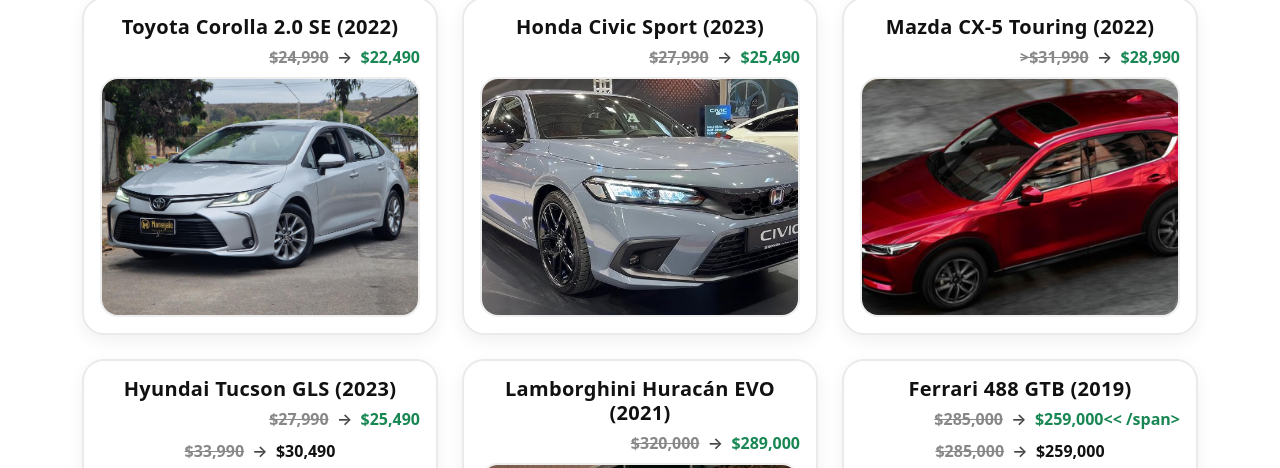
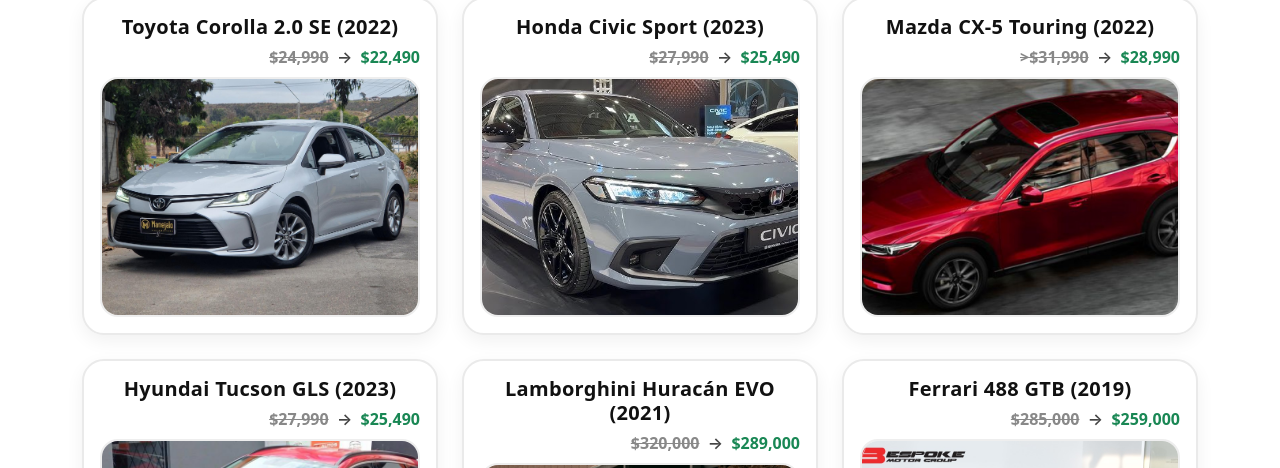
Before and after one commit to MichaelPaucar07/AUT_PG9, a plain HTML site: page promociones.html in a window 1280 px wide. Shown: the part 289-757 px from the top of the page. Drawn offline with nearby package versions, Linux system fonts and the light colour scheme.

Commit message:
Remove duplicate pricing information and fix formatting in promotions section

```diff
--- a/promociones.html
+++ b/promociones.html
@@ -86,10 +86,6 @@
                 <span style="text-decoration:line-through;color:#888;">$27,990</span>
                 &nbsp;→&nbsp; <span class="text-success">$25,490</span>
               </p>
-              <p class="promo-price text-center fw-semibold mb-2">
-                <span style="text-decoration:line-through;color:#888;">$33,990</span>
-                &nbsp;→&nbsp; <span style="color:#111;">$30,490</span>
-              </p>
               <div class="promo-media">
                 <img src="img/promociones/4.jpg" alt="Hyundai Tucson 2023">
               </div>
@@ -118,11 +114,7 @@
               <h5 class="promo-title text-center">Ferrari 488 GTB (2019)</h5>
               <p class="promo-price text-end fw-semibold mb-2">
                 <span style="text-decoration:line-through;color:#888;">$285,000</span>
-                &nbsp;→&nbsp; <span class="text-success">$259,000<< /span>
-              </p>
-              <p class="promo-price text-center fw-semibold mb-2">
-                <span style="text-decoration:line-through;color:#888;">$285,000</span>
-                &nbsp;→&nbsp; <span style="color:#111;">$259,000</span>
+                &nbsp;→&nbsp; <span class="text-success">$259,000
               </p>
               <div class="promo-media">
                 <img src="img/promociones/6.jpg" alt="Ferrari 488 GTB 2019">
```
